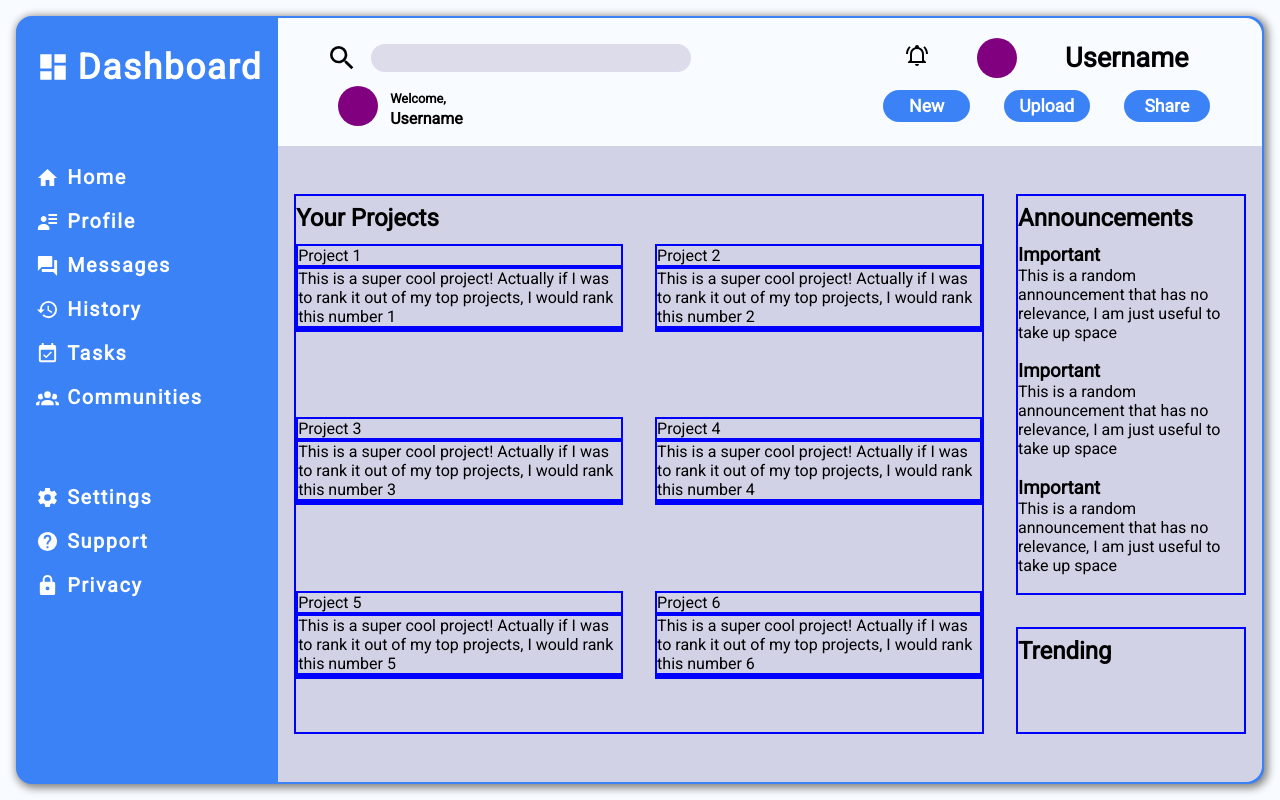
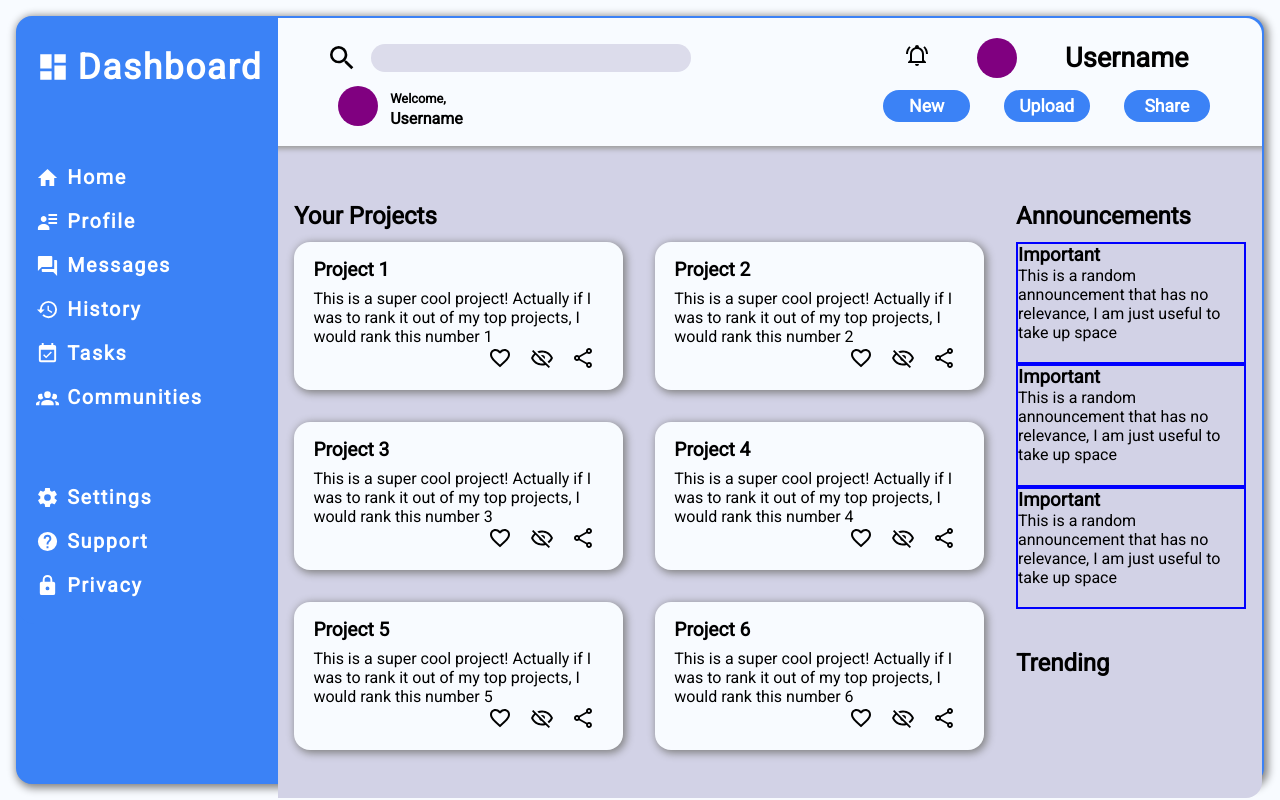
Before and after one commit to Zentality/AdminDashboard-TOP, a plain HTML site: page index.html in a window 1280 px wide. Drawn offline with Linux system fonts and the light colour scheme.

Commit message:
Style project cards

```diff
--- a/index.html
+++ b/index.html
@@ -51,32 +51,32 @@
           <li class="project">
             <div class="projectTitle">Project 1</div>
             <div class="projectDetails">This is a super cool project! Actually if I was to rank it out of my top projects, I would rank this number 1</div>
-            <div class="projectIcons"></div>
+            <div class="projectIcons"><a href="https://github.com/zentality"><img src="icons/heart-outline.svg" alt="Favourite"></a><a href="https://github.com/zentality"><img src="icons/eye-off-outline.svg" alt="Watch"></a><a href="https://github.com/zentality"><img src="icons/share-variant-outline.svg" alt="Share"></a></div>
           </li>
           <li class="project">
             <div class="projectTitle">Project 2</div>
             <div class="projectDetails">This is a super cool project! Actually if I was to rank it out of my top projects, I would rank this number 2</div>
-            <div class="projectIcons"></div>
+            <div class="projectIcons"><a href="https://github.com/zentality"><img src="icons/heart-outline.svg" alt="Favourite"></a><a href="https://github.com/zentality"><img src="icons/eye-off-outline.svg" alt="Watch"></a><a href="https://github.com/zentality"><img src="icons/share-variant-outline.svg" alt="Share"></a></div>
           </li>
           <li class="project">
             <div class="projectTitle">Project 3</div>
             <div class="projectDetails">This is a super cool project! Actually if I was to rank it out of my top projects, I would rank this number 3</div>
-            <div class="projectIcons"></div>
+            <div class="projectIcons"><a href="https://github.com/zentality"><img src="icons/heart-outline.svg" alt="Favourite"></a><a href="https://github.com/zentality"><img src="icons/eye-off-outline.svg" alt="Watch"></a><a href="https://github.com/zentality"><img src="icons/share-variant-outline.svg" alt="Share"></a></div>
           </li>
           <li class="project">
             <div class="projectTitle">Project 4</div>
             <div class="projectDetails">This is a super cool project! Actually if I was to rank it out of my top projects, I would rank this number 4</div>
-            <div class="projectIcons"></div>
+            <div class="projectIcons"><a href="https://github.com/zentality"><img src="icons/heart-outline.svg" alt="Favourite"></a><a href="https://github.com/zentality"><img src="icons/eye-off-outline.svg" alt="Watch"></a><a href="https://github.com/zentality"><img src="icons/share-variant-outline.svg" alt="Share"></a></div>
           </li>
           <li class="project">
             <div class="projectTitle">Project 5</div>
             <div class="projectDetails">This is a super cool project! Actually if I was to rank it out of my top projects, I would rank this number 5</div>
-            <div class="projectIcons"></div>
+            <div class="projectIcons"><a href="https://github.com/zentality"><img src="icons/heart-outline.svg" alt="Favourite"></a><a href="https://github.com/zentality"><img src="icons/eye-off-outline.svg" alt="Watch"></a><a href="https://github.com/zentality"><img src="icons/share-variant-outline.svg" alt="Share"></a></div>
           </li>
           <li class="project">
             <div class="projectTitle">Project 6</div>
             <div class="projectDetails">This is a super cool project! Actually if I was to rank it out of my top projects, I would rank this number 6</div>
-            <div class="projectIcons"></div>
+            <div class="projectIcons"><a href="https://github.com/zentality"><img src="icons/heart-outline.svg" alt="Favourite"></a><a href="https://github.com/zentality"><img src="icons/eye-off-outline.svg" alt="Watch"></a><a href="https://github.com/zentality"><img src="icons/share-variant-outline.svg" alt="Share"></a></div>
           </li>
         </ul>
       </div>
--- a/styles.css
+++ b/styles.css
@@ -1,6 +1,6 @@
 @import url('https://fonts.googleapis.com/css2?family=Roboto&display=swap');
 
-.content div {
+.announcements li {
   border: 2px solid blue;
 }
 
@@ -192,17 +192,41 @@ body {
   gap: 32px;
   background-color: rgb(210, 210, 230);
   border-radius: 0 0 16px 0;
+  box-shadow: inset 0 8px 5px -5px rgb(158, 158, 158);
 }
 
 .projects {
   grid-area: 1/1/3/2;
-
 }
 
 .projects>ul {
   display: grid;
   grid-template-columns: repeat(auto-fit, minmax(300px, 1fr));
   gap: 32px;
+}
+
+.project {
+  background-color: var(--light-background);
+  border-radius: 16px;
+  box-shadow: 2px 2px 8px 1px gray;
+  padding: 2vh 1.5vw;
+  display: flex;
+  flex-direction: column;
+}
+
+.projectTitle {
+  font-size: 1.2em;
+  font-weight: 600;
+  padding-bottom: 8px;
+}
+
+.projectIcons {
+  margin-top: auto;
+  text-align: end;
+}
+
+.projectIcons a {
+  padding: 0 3%;
 }
 
 .announcements, .projects, .trending {
```
